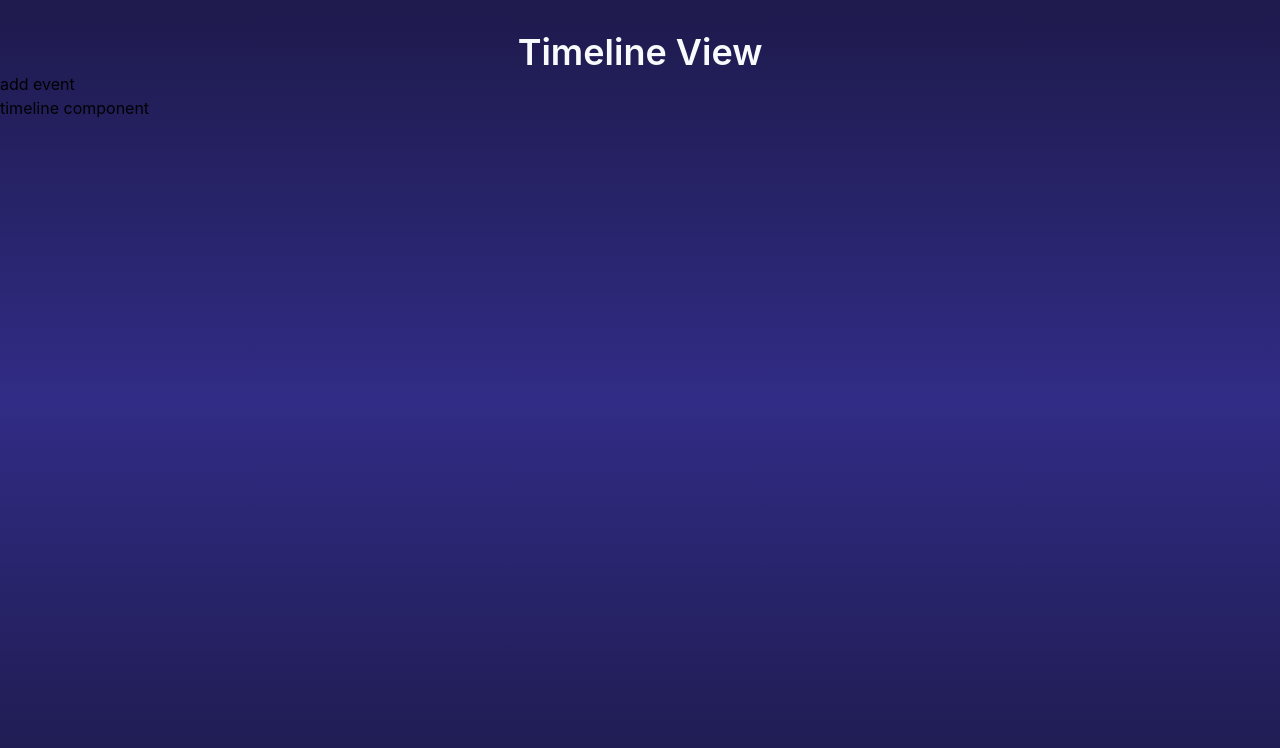
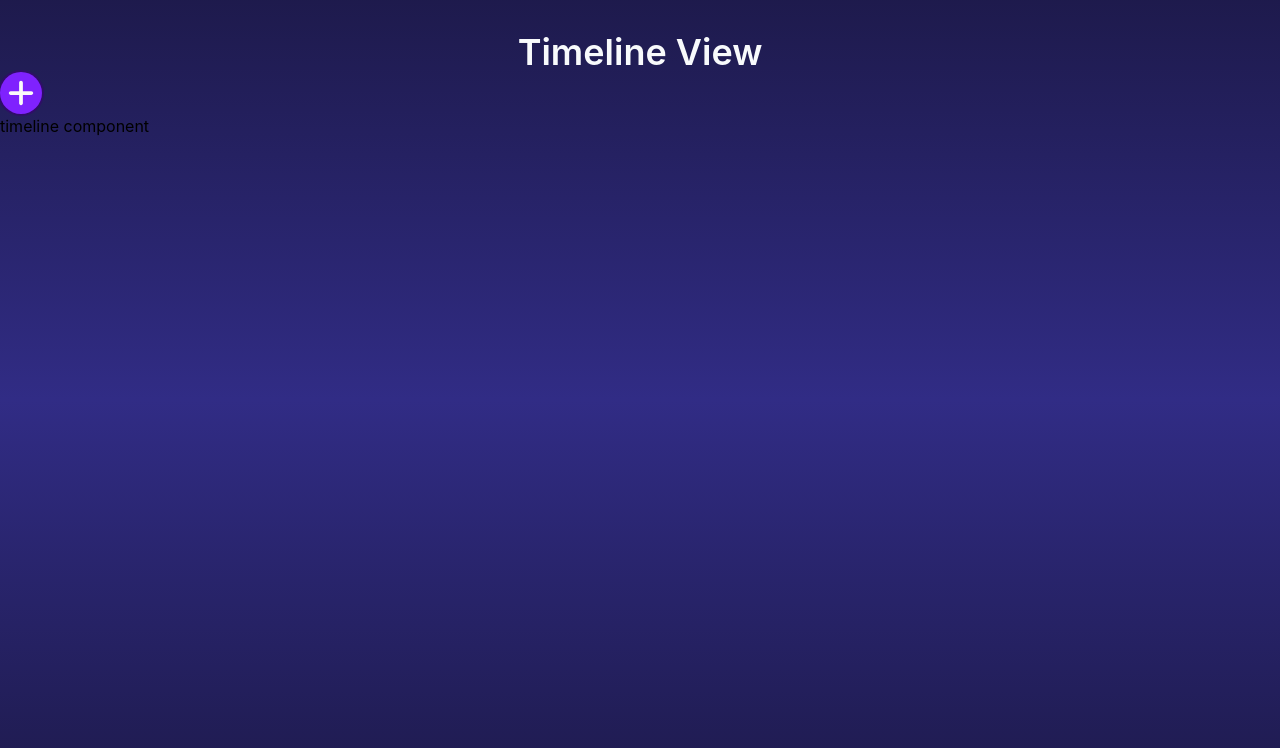
Before and after one commit to stanoz/timeline-view, a React (Vite) app in the folder react-frontend/: page /timeline in a window 1280 px wide. Shown: the top 748 px of the page. Built offline with nearby package versions, Linux system fonts and the light colour scheme.

Commit message:
add styling to button that opens add event form

```diff
--- a/react-frontend/package.json
+++ b/react-frontend/package.json
@@ -14,6 +14,7 @@
     "@tanstack/react-query": "^5.104.0",
     "react": "^19.2.8",
     "react-dom": "^19.2.8",
+    "react-icons": "^5.7.0",
     "react-router": "^8.4.0",
     "tailwindcss": "^4.3.3"
   },
--- a/react-frontend/src/pages/MainPage.tsx
+++ b/react-frontend/src/pages/MainPage.tsx
@@ -1,10 +1,11 @@
 import Timeline from "./timeline/Timeline.tsx";
+import {FaPlus} from "react-icons/fa6";
 
 export default function MainPage() {
     return (
         <div>
-            <button>add event</button>
-            <Timeline />
+            <button className='bg-violet-600 rounded-full p-1.5 hover:cursor-pointer hover:bg-violet-700 ring-2 ring-violet-950'><FaPlus className='text-stone-50 text-3xl'/></button>
+            <Timeline/>
         </div>
     )
 }
```
Also changed, not shown: 1 other file (tests, documents, lock files or other folders).
